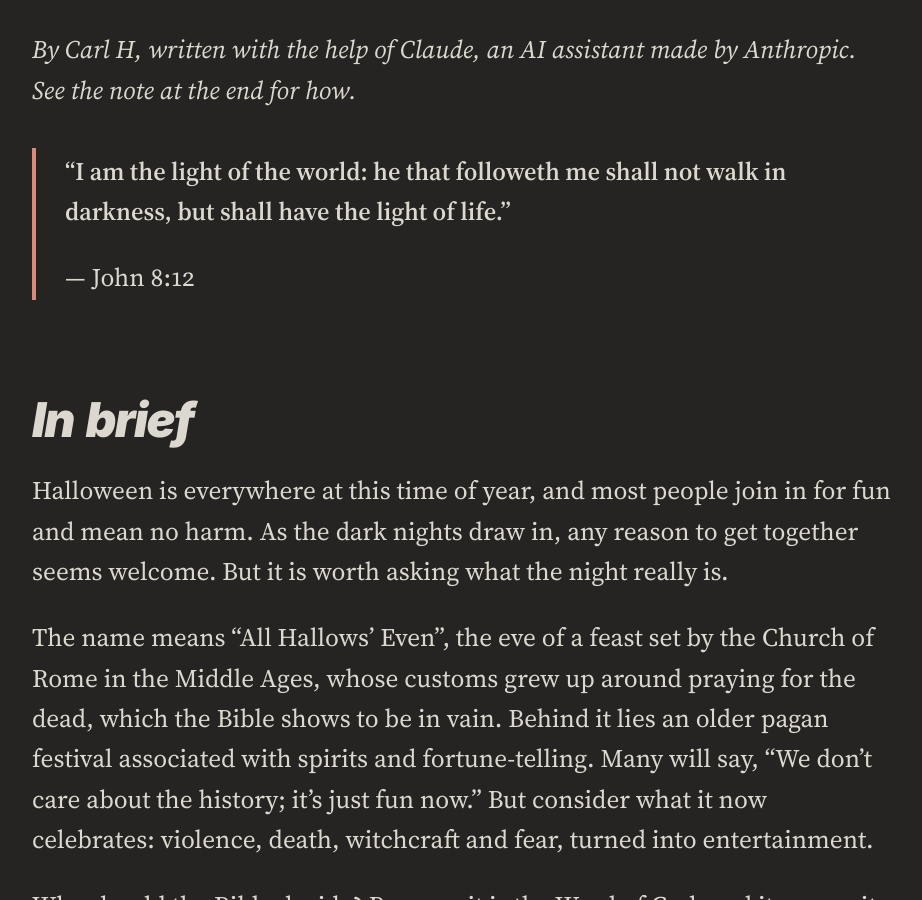
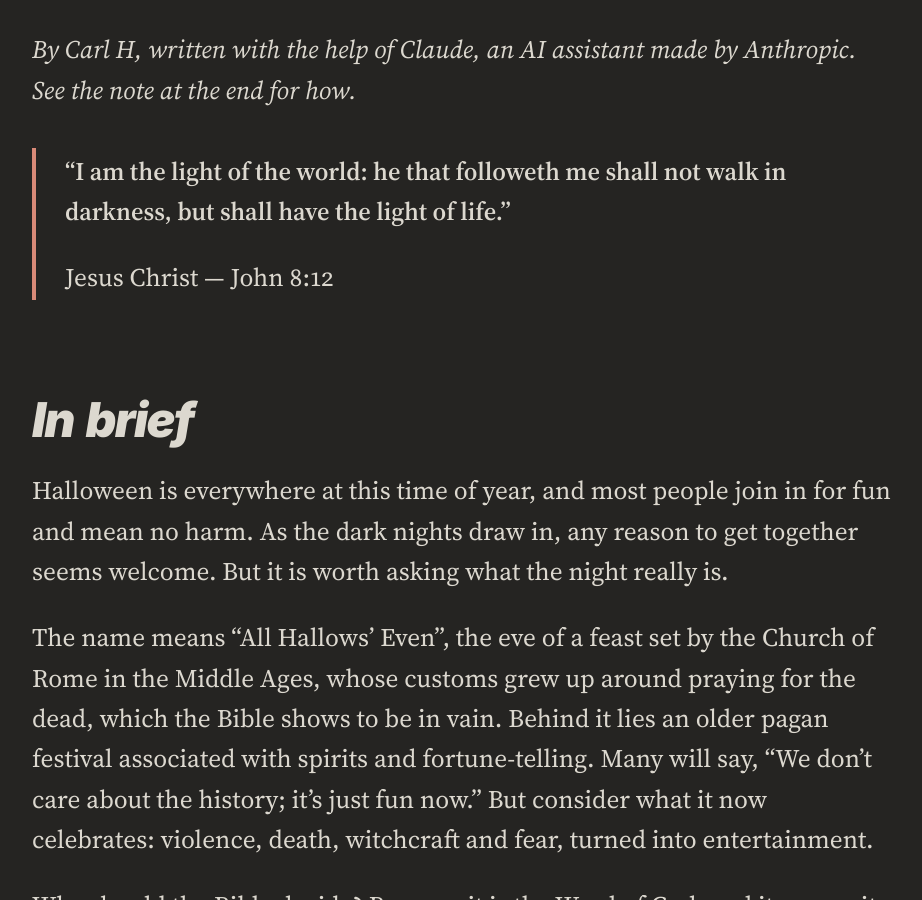
Before and after one commit to ForestWalkUK/truthpeaceandlove, a Jekyll site: the page built from _posts/2026-10-30-afraid-of-the-dark-halloween-light-of-the-world.md, in a window 1280 px wide and 900 px high, scrolled down 350 px. Shown: the whole window, without its empty margins (16-938 px from the left). Built offline with Jekyll 4.4.1, drawn with Linux system fonts in a browser that asks for light colours.

Commit message:
Update 2026-10-30-afraid-of-the-dark-halloween-light-of-the-world.md
Halloween post: attribute John 8:12 quotation to Jesus Christ

```diff
--- a/_posts/2026-10-30-afraid-of-the-dark-halloween-light-of-the-world.md
+++ b/_posts/2026-10-30-afraid-of-the-dark-halloween-light-of-the-world.md
@@ -13,7 +13,7 @@ gauges:
 
 > **“I am the light of the world: he that followeth me shall not walk in darkness, but shall have the light of life.”**
 >
-> — John 8:12
+> Jesus Christ — John 8:12
 
 ## In brief
 
```
